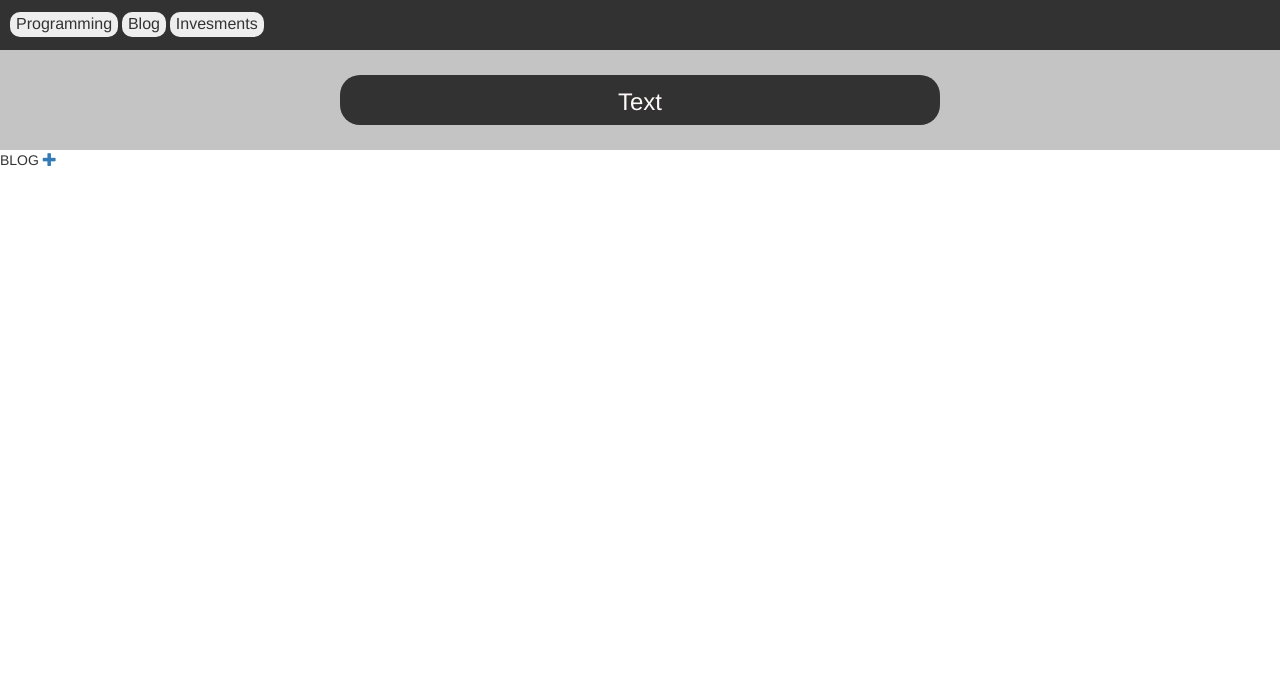
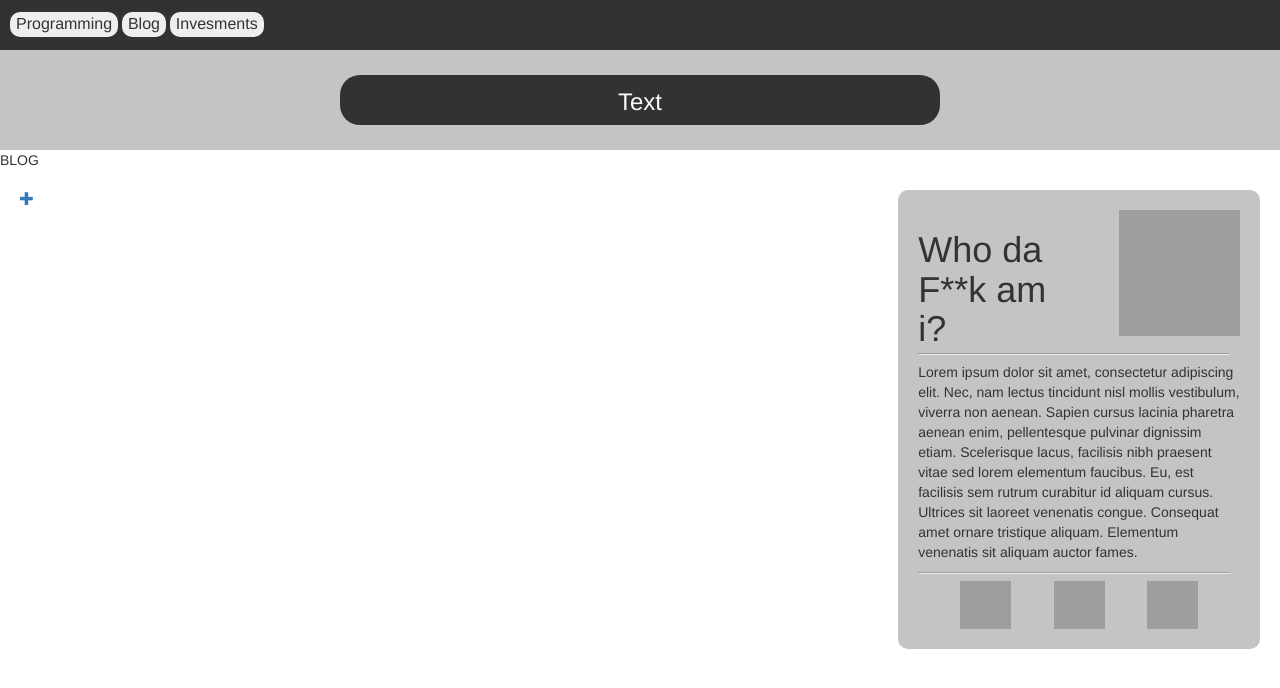
Before and after one commit to MuratovER/practice_app, a Django app: page /apps_list/blog in a window 1280 px wide. Shown: the top 688 px of the page. Run offline with Django 3.2, Linux system fonts and the light colour scheme; data that the repository does not hold is empty; some libraries are stand-ins or nearby versions; grey boxes are pictures that could not be loaded.

Commit message:
Created who am i card

```diff
--- /dev/null
+++ b/mainsite/static/css/blog.css
@@ -0,0 +1,71 @@
+
+
+.blog-content-whoami-card-1-text {
+
+    width: 121px;
+    height: 126px;
+}
+
+.blog-content-posts {
+    width: 70%;
+    margin: 20px;
+}
+
+
+.blog-content-whoami {
+    padding: 20px;
+    background-color: #C4C4C4;
+    border-radius: 10px;
+    width:  30%;
+    height: auto;
+    margin: 20px;
+}
+
+.blog-content {
+    display: flex;
+    justify-content: center;
+}
+
+
+
+.blog-content-whoami-card-1 {
+    display: flex;
+    justify-content: space-between;
+}
+
+.blog-content-whoami-card-1-text {
+    padding-bottom: 10px;
+    width: 50%;
+}
+
+.blog-content-whoami-card-1-ico {
+    width: auto;
+    padding-bottom: 10px;
+}
+
+.blog-content-whoami-card-1-ico-img {
+    width: 121px;
+    height: 126px;
+}
+
+.blog-content-whoami-card-3-git-img {
+    height: 48px;
+    width: 51px;
+}
+
+.blog-content-whoami-card-3-inst-img {
+    height: 48px;
+    width: 51px;
+}
+
+.blog-content-whoami-card-3-tg-img {
+    height: 48px;
+    width: 51px;
+}
+
+.blog-content-whoami-card-3 {
+    margin: 0;
+    padding: 0;
+    display: flex;
+    justify-content: space-evenly;
+}
--- a/mainsite/templates/base.html
+++ b/mainsite/templates/base.html
@@ -8,6 +8,7 @@
         <link rel="stylesheet" href="//maxcdn.bootstrapcdn.com/bootstrap/3.2.0/css/bootstrap.min.css">
         <link rel="stylesheet" href="//maxcdn.bootstrapcdn.com/bootstrap/3.2.0/css/bootstrap-theme.min.css">
         <link rel="stylesheet" type="text/css" href="{% static 'css/base.css' %}"/>
+        <link rel="stylesheet" type="text/css" href="{% static 'css/blog.css' %}"/>
 
         <script src="{% static 'js/blog.js' %}"></script>
     </head>
--- a/mainsite/templates/blog/main_blog.html
+++ b/mainsite/templates/blog/main_blog.html
@@ -1,9 +1,12 @@
 {% extends 'base.html' %}
 {% load markdown_extras %}
 {% block content %}
+{% load static  %}
 
 BLOG
-<a href="{% url 'post_new' %}" class="top-menu"><span class="glyphicon glyphicon-plus"></span></a>
+<div class="blog-content">
+<div class="blog-content-posts">
+    <a href="{% url 'post_new' %}" class="top-menu"><span class="glyphicon glyphicon-plus"></span></a>
 {% for post in posts %}
     <div class="post">
         <p>{{ post.publication_date }}</p>
@@ -12,4 +15,43 @@ BLOG
         <a href="{% url 'post_detail' pk=post.pk %}">Comments: {{ post.approved_comments.count }}</a>
     </div>
 {% endfor %}
+</div>
+<div class="blog-content-whoami">
+    <div class="blog-content-whoami-card">
+        <div class="blog-content-whoami-card-1">
+            <div class="blog-content-whoami-card-1-text">
+                <h1 class="blog-content-whoami-card-1-h1">Who        da F**k       am i?</h1>
+            </div>
+            <div class="blog-content-whoami-card-1-ico">
+                <img class="blog-content-whoami-card-1-ico-img" src="{% static "img/bfe3f40ffe705e2bac63a18d2dec4068.png" %}" alt="">
+            </div>
+        </div>
+        <hr>
+        <div class="blog-content-whoami-card-2">
+            <p>    Lorem ipsum dolor sit amet, consectetur adipiscing elit. Nec, nam lectus tincidunt nisl mollis vestibulum, viverra non aenean. Sapien cursus lacinia pharetra aenean enim, pellentesque pulvinar dignissim etiam. Scelerisque lacus, facilisis nibh praesent vitae sed lorem elementum faucibus. Eu, est facilisis sem rutrum curabitur id aliquam cursus. Ultrices sit laoreet venenatis congue. Consequat amet ornare tristique aliquam. Elementum venenatis sit aliquam auctor fames. </p>
+        </div>
+        <hr>
+        <div class="blog-content-whoami-card-3">
+            <a href="https://github.com/MuratovER">
+                <div class="blog-content-whoami-card-3-git">
+                    <img class="blog-content-whoami-card-3-git-img" src="{% static "img/git_blog_ico.png" %}" alt="">
+                </div>
+            </a>
+            <a href="https://www.instagram.com/_sigma_elka_/">
+                <div class="blog-content-whoami-card-3-inst">
+                   <img class="blog-content-whoami-card-3-inst-img" src="{% static "img/inst_blog_ico.png" %}" alt="">
+                </div>
+            </a>
+            <a href="https://t.me/MuratovER">
+                <div class="blog-content-whoami-card-3-tg">
+                    <img class="blog-content-whoami-card-3-tg-img" src="{% static "img/tg_blog_ico.png" %}" alt="">
+                </div>
+            </a>
+
+        </div>
+    </div>
+</div>
+
+</div>
+
 {% endblock %}
```
